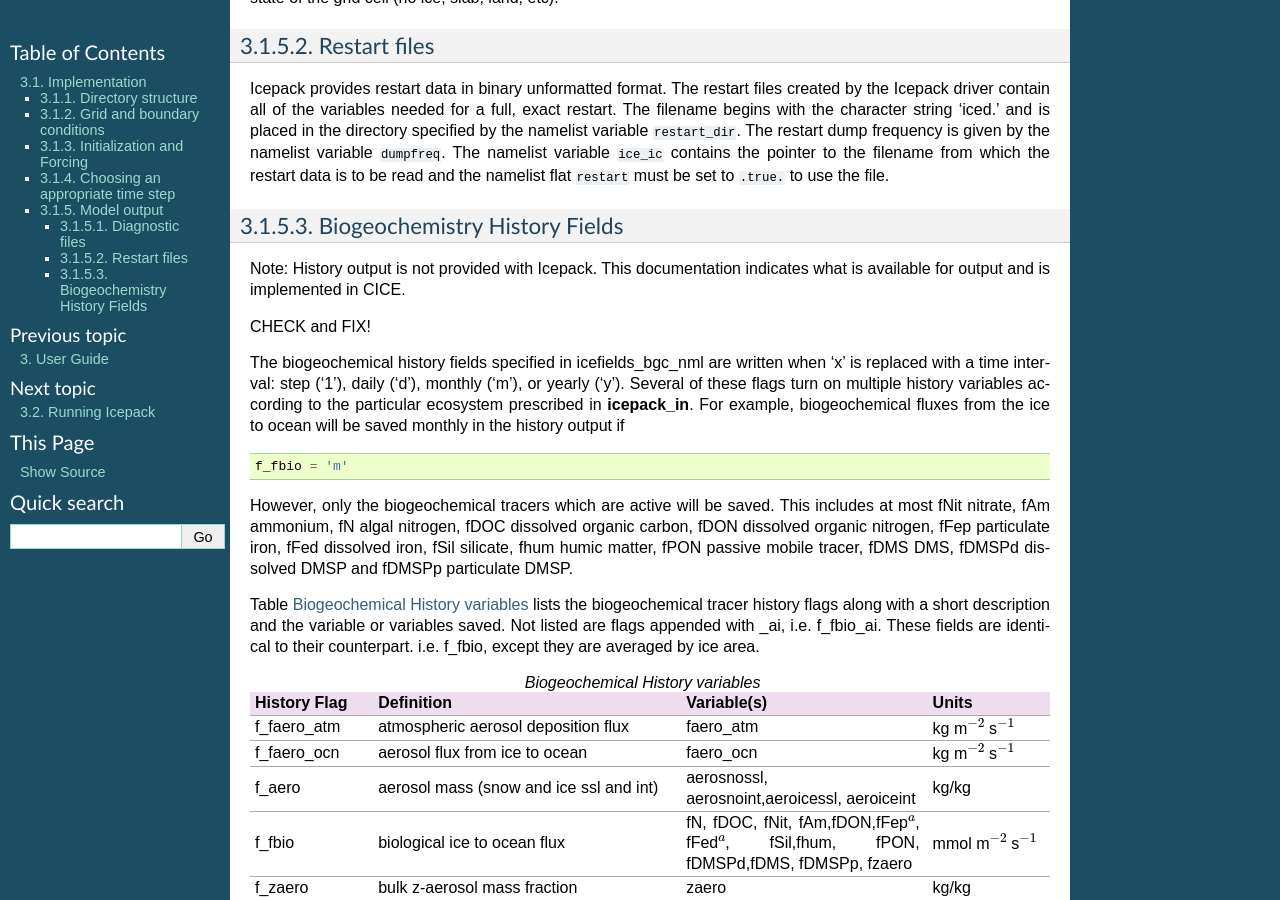
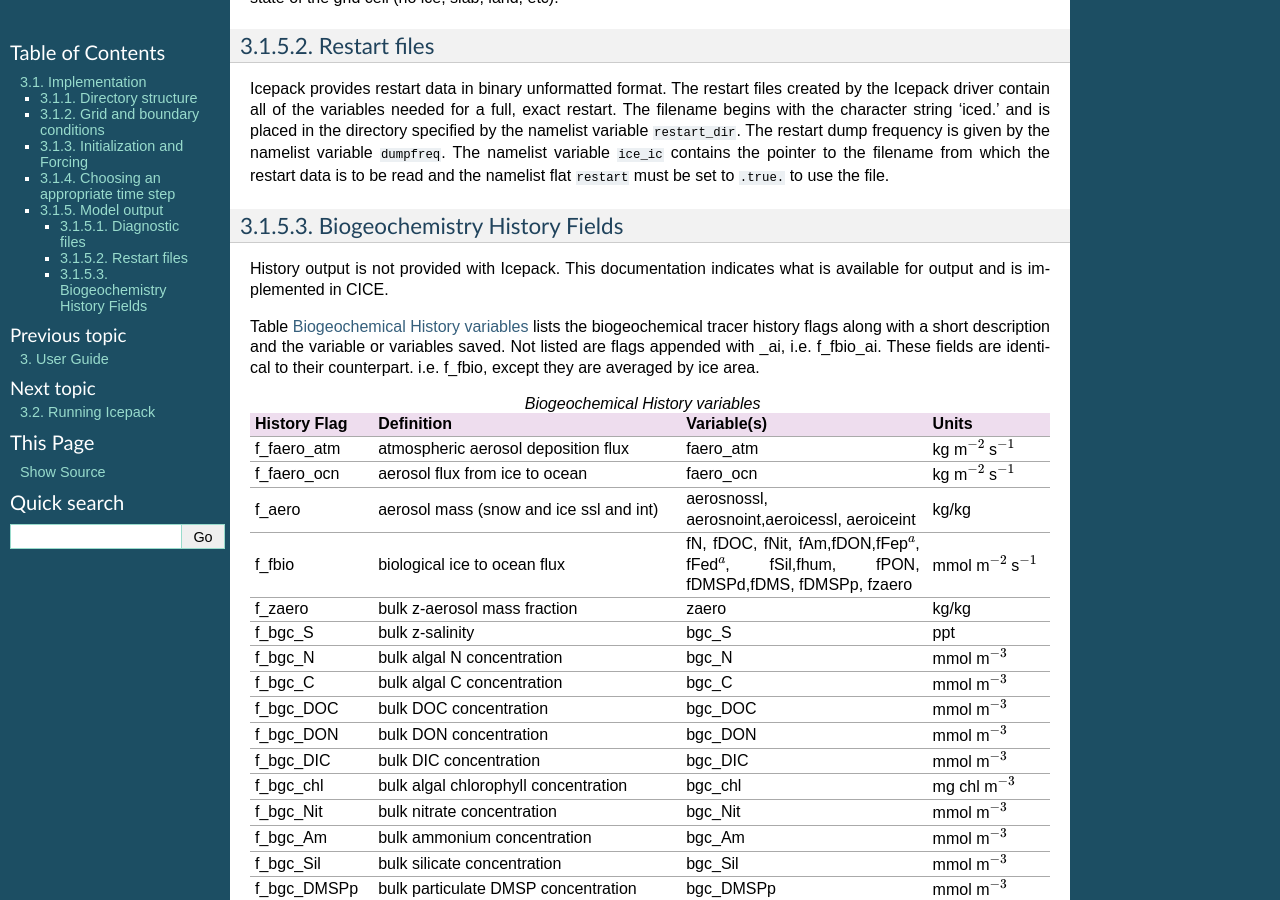
Before and after one commit to CICE-Consortium/Icepack, a Sphinx documentation site: the page built from doc/source/user_guide/ug_implementation.rst, in a window 1280 px wide and 900 px high, scrolled down 2278 px. Built offline with Sphinx 7.4.7, drawn with Linux system fonts in a browser that asks for light colours.

Commit message:
Updating BGC output info

```diff
--- a/doc/source/user_guide/ug_implementation.rst
+++ b/doc/source/user_guide/ug_implementation.rst
@@ -179,28 +179,8 @@ the namelist flat ``restart`` must be set to ``.true.`` to use the file.
 Biogeochemistry History Fields
 ~~~~~~~~~~~~~~~~~~~~~~~~~~~~~~
 
-Note:  History output is not provided with Icepack.  This documentation
+History output is not provided with Icepack.  This documentation
 indicates what is available for output and is implemented in CICE.
-
-CHECK and FIX!
-
-The biogeochemical history fields specified in icefields\_bgc\_nml are
-written when ‘x’ is replaced with a time interval: step (‘1’), daily
-(‘d’), monthly (‘m’), or yearly (‘y’). Several of these flags turn on
-multiple history variables according to the particular ecosystem
-prescribed in **icepack\_in**. For example, biogeochemical fluxes from the
-ice to ocean will be saved monthly in the history output if
-
-::
-
-    f_fbio = 'm'
-
-However, only the biogeochemical tracers which are active will be saved.
-This includes at most fNit nitrate, fAm ammonium, fN algal nitrogen,
-fDOC dissolved organic carbon, fDON dissolved organic nitrogen, fFep
-particulate iron, fFed dissolved iron, fSil silicate, fhum humic matter,
-fPON passive mobile tracer, fDMS DMS, fDMSPd dissolved DMSP and fDMSPp
-particulate DMSP.
 
 Table :ref:`tab-bio-history` lists the
 biogeochemical tracer history flags along with a short description and
```
